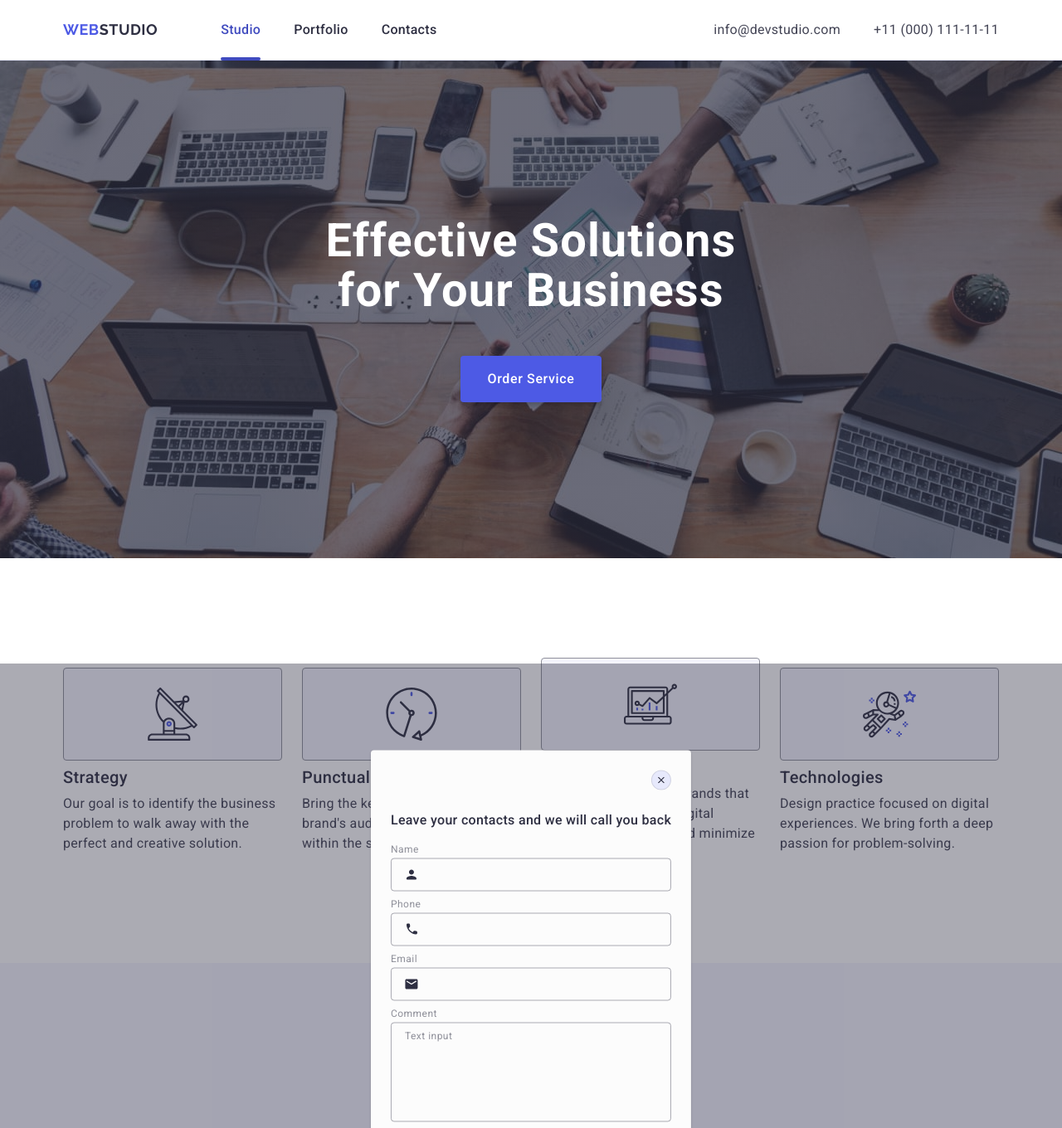
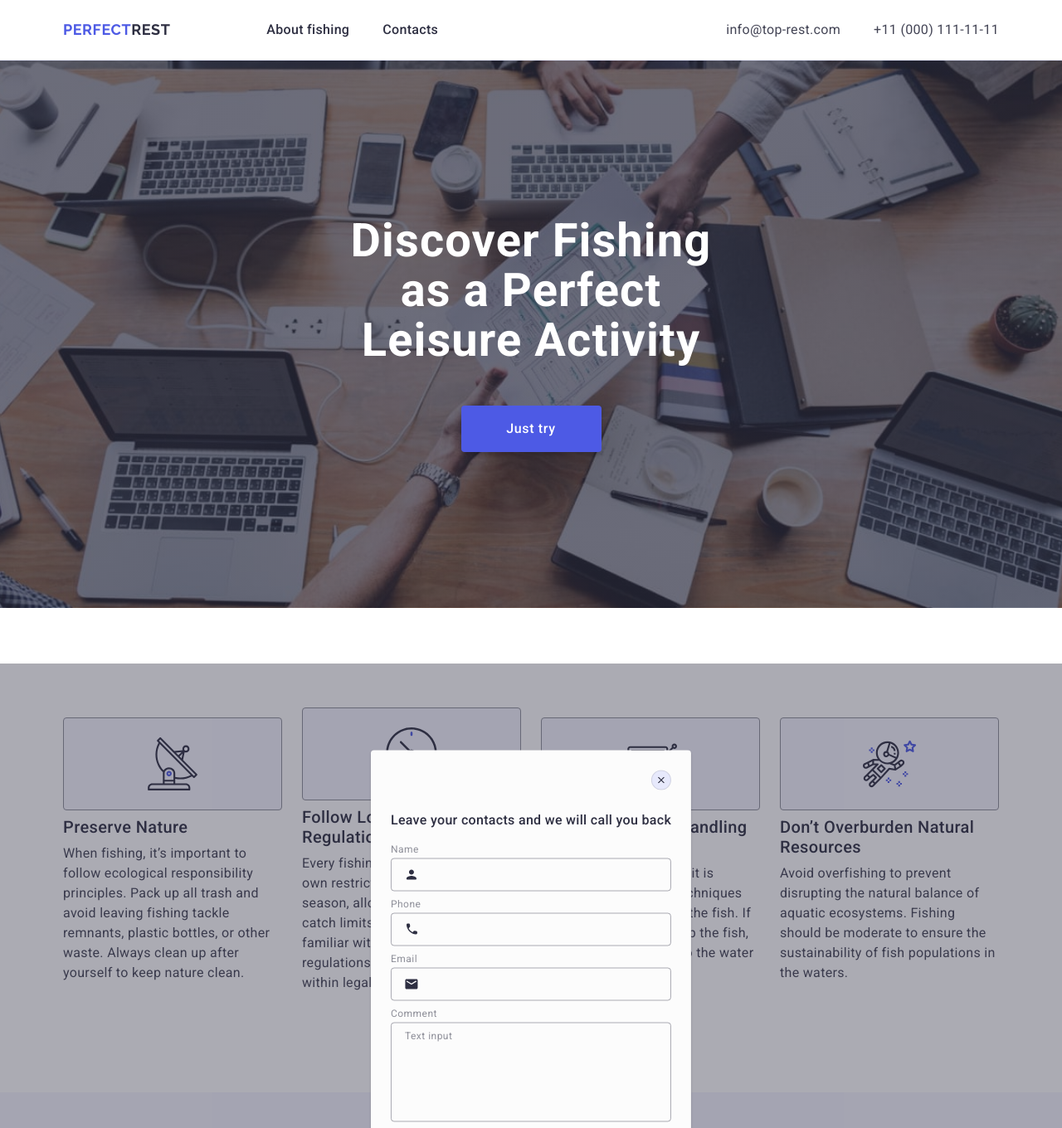
Before and after one commit to Stanislav-Zinovkin/Perfect-Rest, a plain HTML site: page index.html in a window 1280 px wide. Shown: the top 1360 px of the page at 83% size. Drawn offline with nearby package versions, Linux system fonts and the light colour scheme.

Commit message:
Fsh-v0.0.0.1

```diff
--- a/css/styles.css
+++ b/css/styles.css
@@ -210,7 +210,7 @@ address {
       rgba(46, 47, 66, 0.7),
       rgba(46, 47, 66, 0.7)
     ),
-    url(../images/main-page/Dark-bg_mob1x.jpg);
+    url(../images/main-page/fisherman.jpg);
   background-color: #2e2f42;
   padding: 72px 0;
   text-align: center;
@@ -222,7 +222,7 @@ address {
         rgba(46, 47, 66, 0.7),
         rgba(46, 47, 66, 0.7)
       ),
-      url(../images/main-page/Dark-bg_mob2x.jpg);
+      url(../images/main-page/fisherman2x.jpg);
   }
 }
 @media only screen and (min-width: 768px) {
@@ -231,7 +231,7 @@ address {
         rgba(46, 47, 66, 0.7),
         rgba(46, 47, 66, 0.7)
       ),
-      url(../images/main-page/Dark-bg_tab1x.jpg);
+      url(../images/main-page/fisherman1x.jpg);
     padding: 112px 0;
   }
 }
--- a/index.html
+++ b/index.html
@@ -3,7 +3,7 @@
   <head>
     <meta charset="UTF-8" />
     <meta name="viewport" content="width=device-width, initial-scale=1.0" />
-    <title>WebStudio</title>
+    <title>Perfect Rest</title>
 
     <link
       rel="stylesheet"
@@ -22,12 +22,14 @@
       <div class="container header-container">
         <nav class="header-nav">
           <a href="./index.html" class="logo"
-            >Web<span class="logo-link">Studio</span></a
+            >Perfect<span class="logo-link">Rest</span></a
           >
 
           <ul class="site-nav">
-            <li><a href="./index.html" class="link current">Studio</a></li>
-            <li><a href="" class="link">Portfolio</a></li>
+            <li>
+              <a href="./index.html" class="link current"><main></main></a>
+            </li>
+            <li><a href="" class="link">About fishing</a></li>
             <li><a href="" class="link">Contacts</a></li>
           </ul>
         </nav>
@@ -35,7 +37,7 @@
           <ul class="contact-list">
             <li>
               <a href="mailto:info@devstudio.com" class="contact"
-                >info@devstudio.com</a
+                >info@top-rest.com</a
               >
             </li>
             <li>
@@ -55,8 +57,10 @@
     <main>
       <section class="main-page">
         <div class="container hero">
-          <h1 class="title-text">Effective Solutions for Your Business</h1>
-          <button type="button" class="button">Order Service</button>
+          <h1 class="title-text">
+            Discover Fishing as a Perfect Leisure Activity
+          </h1>
+          <button type="button" class="button">Just try</button>
         </div>
       </section>
       <section class="features">
@@ -69,10 +73,12 @@
                   <use href="./images/icons.svg#icon-antenna"></use>
                 </svg>
               </div>
-              <h3 class="features-descr">Strategy</h3>
+              <h3 class="features-descr">Preserve Nature</h3>
               <p class="descr">
-                Our goal is to identify the business problem to walk away with
-                the perfect and creative solution.
+                When fishing, it’s important to follow ecological responsibility
+                principles. Pack up all trash and avoid leaving fishing tackle
+                remnants, plastic bottles, or other waste. Always clean up after
+                yourself to keep nature clean.
               </p>
             </li>
             <li class="features-list-item">
@@ -81,10 +87,12 @@
                   <use href="./images/icons.svg#icon-clock"></use>
                 </svg>
               </div>
-              <h3 class="features-descr">Punctuality</h3>
+              <h3 class="features-descr">Follow Local Fishing Regulations</h3>
               <p class="descr">
-                Bring the key message to the brand's audience for the best price
-                within the shortest possible time.
+                Every fishing spot may have its own restrictions regarding the
+                season, allowed fish species, and catch limits. Make sure you
+                are familiar with local laws and regulations to fish responsibly
+                and within legal boundaries.
               </p>
             </li>
             <li class="features-list-item">
@@ -94,10 +102,12 @@
                 </svg>
               </div>
 
-              <h3 class="features-descr">Diligence</h3>
+              <h3 class="features-descr">Practice Humane Handling of Fish</h3>
               <p class="descr">
-                Research and confirm brands that present the strongest digital
-                growth opportunities and minimize risk.
+                If you plan to catch fish, it is recommended to use techniques
+                that minimize stress on the fish. If you do not intend to keep
+                the fish, try to release it back into the water as gently as
+                possible.
               </p>
             </li>
             <li class="features-list-item">
@@ -106,10 +116,11 @@
                   <use href="./images/icons.svg#icon-astronaut"></use>
                 </svg>
               </div>
-              <h3 class="features-descr">Technologies</h3>
+              <h3 class="features-descr">Don’t Overburden Natural Resources</h3>
               <p class="descr">
-                Design practice focused on digital experiences. We bring forth a
-                deep passion for problem-solving.
+                Avoid overfishing to prevent disrupting the natural balance of
+                aquatic ecosystems. Fishing should be moderate to ensure the
+                sustainability of fish populations in the waters.
               </p>
             </li>
           </ul>
```
Also changed, not shown: images/main-page/fisherman.jpg (added), images/main-page/fisherman2x.jpg (added), 1 other file.
